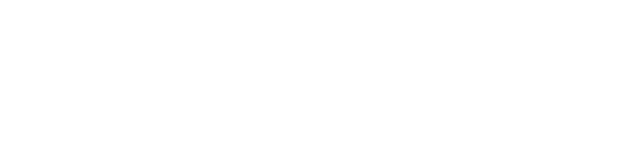
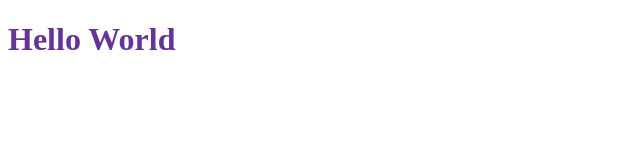
Before and after one commit to SugunaParimi/my-1st-git, a plain HTML site: page index.html in a window 1280 px wide. Shown: the whole page, without its empty margins (0-640 px from the left). Drawn offline with Linux system fonts and the light colour scheme.

Commit message:
added some CSS and an H1 in the html file

```diff
--- a/index.html
+++ b/index.html
@@ -5,8 +5,9 @@
     <meta http-equiv="X-UA-Compatible" content="IE=edge">
     <meta name="viewport" content="width=device-width, initial-scale=1.0">
     <title>our git demo</title>
+    <link rel="stylesheet" href="style.css">
 </head>
 <body>
-
+    <h1>Hello World</h1>
 </body>
 </html>
--- a/style.css
+++ b/style.css
@@ -0,0 +1,3 @@
+h1 {
+  color: rebeccapurple;
+}
```
